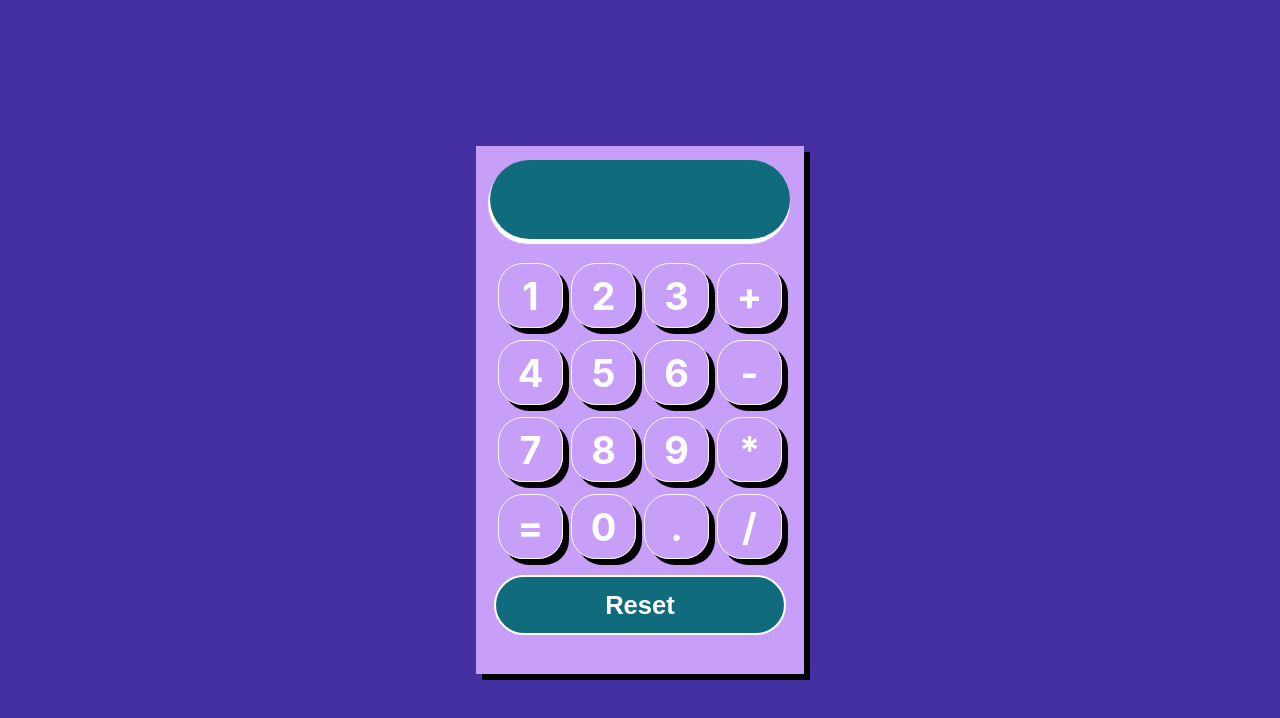
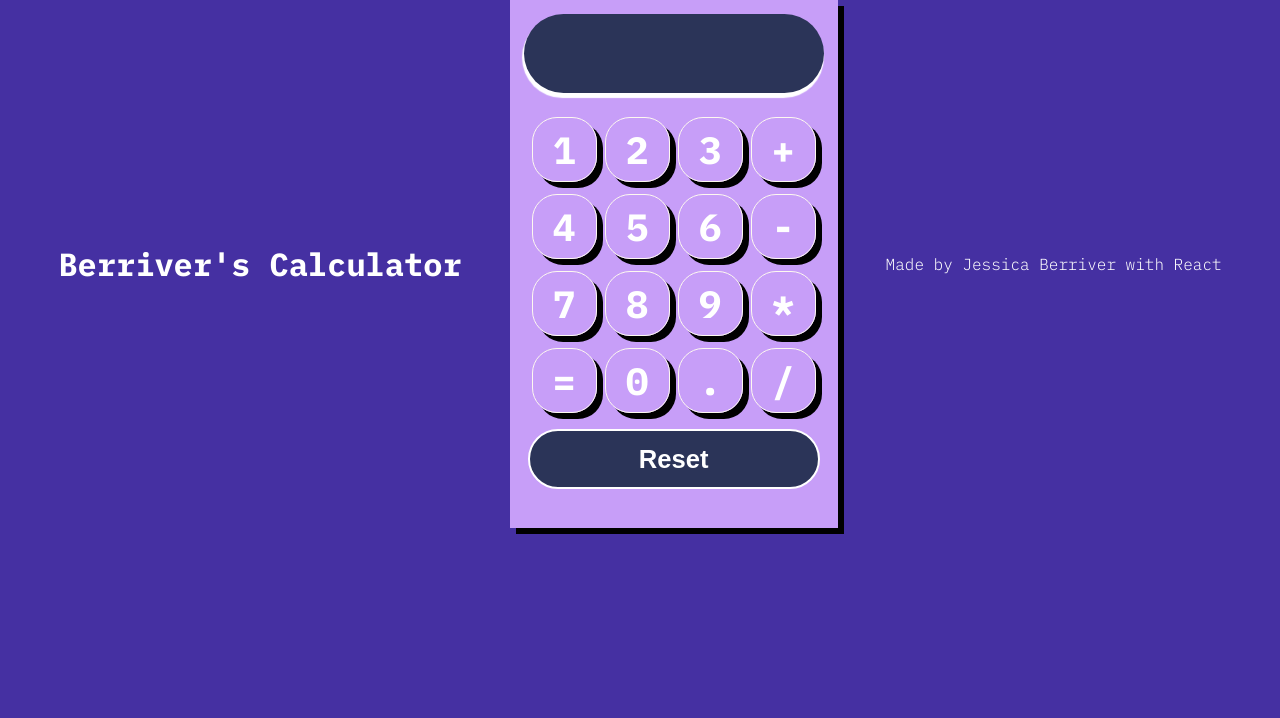
Before and after one commit to itsberriver/reactCalculator, a React (Create React App) app: page / in a window 1280 px wide. Shown: the top 718 px of the page. Built offline with nearby package versions, Linux system fonts and the light colour scheme.

Commit message:
added new styles to the whole app

```diff
--- a/public/index.html
+++ b/public/index.html
@@ -10,34 +10,14 @@
       content="Web site created using create-react-app"
     />
     <link rel="apple-touch-icon" href="%PUBLIC_URL%/logo192.png" />
-    <!--
-      manifest.json provides metadata used when your web app is installed on a
-      user's mobile device or desktop. See https://developers.google.com/web/fundamentals/web-app-manifest/
-    -->
     <link rel="manifest" href="%PUBLIC_URL%/manifest.json" />
-    <!--
-      Notice the use of %PUBLIC_URL% in the tags above.
-      It will be replaced with the URL of the `public` folder during the build.
-      Only files inside the `public` folder can be referenced from the HTML.
-
-      Unlike "/favicon.ico" or "favicon.ico", "%PUBLIC_URL%/favicon.ico" will
-      work correctly both with client-side routing and a non-root public URL.
-      Learn how to configure a non-root public URL by running `npm run build`.
-    -->
-    <title>React App</title>
+    <link rel="preconnect" href="https://fonts.googleapis.com">
+    <link rel="preconnect" href="https://fonts.gstatic.com" crossorigin>
+    <link href="https://fonts.googleapis.com/css2?family=IBM+Plex+Mono:wght@300;400;500;600;700&display=swap" rel="stylesheet">
+    <title>Berriver's Calculator</title>
   </head>
   <body>
     <noscript>You need to enable JavaScript to run this app.</noscript>
     <div id="root"></div>
-    <!--
-      This HTML file is a template.
-      If you open it directly in the browser, you will see an empty page.
-
-      You can add webfonts, meta tags, or analytics to this file.
-      The build step will place the bundled scripts into the <body> tag.
-
-      To begin the development, run `npm start` or `yarn start`.
-      To create a production bundle, use `npm run build` or `yarn build`.
-    -->
   </body>
 </html>
--- a/src/App.css
+++ b/src/App.css
@@ -1,13 +1,26 @@
+body{
+  background: #4530A2;
+}
+
 .App {
-  height: 100vh;
-  padding-top: 10px;
   background: #4530A2;
   display: flex;
   flex-wrap: wrap;
   justify-content: center;
   align-items: center;
+  font-family: 'IBM Plex Mono', monospace;
+  /* padding: 0.2rem; */
 }
 
+p{
+  font-size: 1.5em;
+  color: white;
+  margin: 0;
+  font-weight: 700;
+  font-size: 2rem;
+  text-align: center;
+  padding: 3rem;
+}
 
 .container-calculator {
   width: 300px;
@@ -25,3 +38,9 @@
   align-items: center;
   justify-content: center;
 }
+
+
+.footer-text{
+  font-size: 1rem;
+  font-weight: 100;
+}
--- a/src/App.js
+++ b/src/App.js
@@ -19,6 +19,7 @@ function App() {
 
   return (
     <div className="App">
+      <p>Berriver's Calculator</p>
       <div className="container-calculator">
         <Screen input = { input } />
 
@@ -56,6 +57,7 @@ function App() {
             </Clearbutton>
         </div>
       </div>
+      <p className="footer-text"> Made by Jessica Berriver with React </p>
     </div>
   );
 }
--- a/src/stylesheets/ClearButton.css
+++ b/src/stylesheets/ClearButton.css
@@ -3,7 +3,7 @@
     font-size: 1.6em;
     display: flex;
     flex: 1;
-    background-color: #106c7d;
+    background-color: #2B3458;
     margin-top: 8px;
     justify-content: center;
     align-items: center;
@@ -15,5 +15,6 @@
   }
 
   .clear-button:hover {
-    background-color: #ebb000;
+    background-color: #D1F470;
+    color: #1D1D1B;
   }
--- a/src/stylesheets/Screen.css
+++ b/src/stylesheets/Screen.css
@@ -7,7 +7,7 @@
     align-items: center;
     font-weight: bold;
     font-size: 30px;
-    background-color: #106c7d;
+    background-color: #2B3458;
     color: white;
     padding: 2px 20px 2px 2px;
     margin: 1px solid #888;
```
